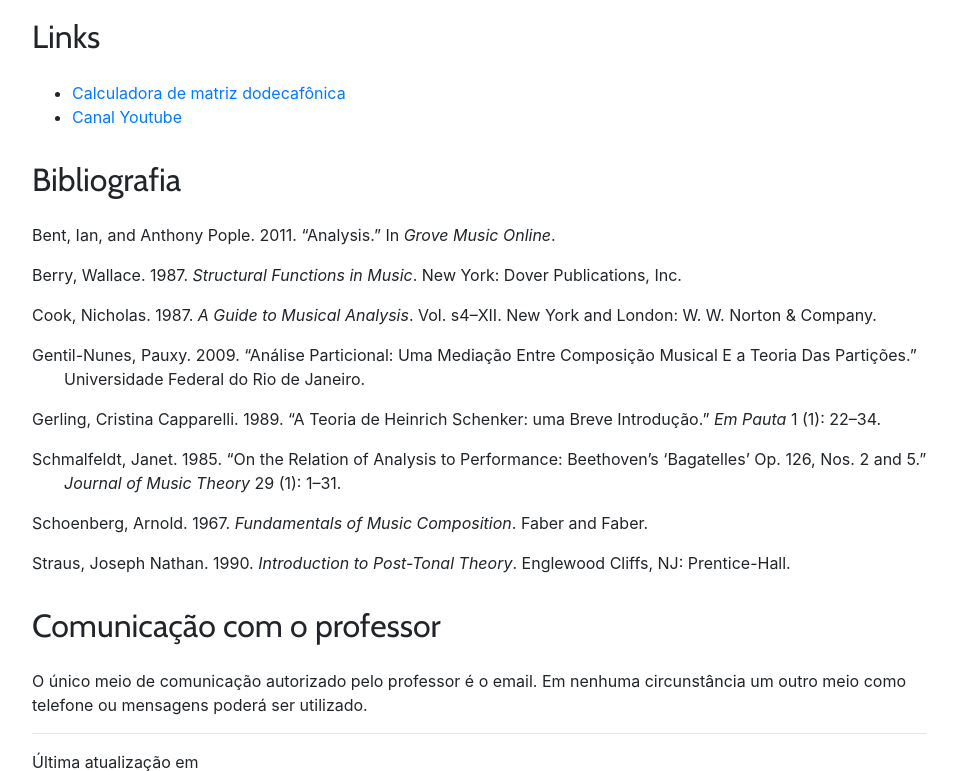
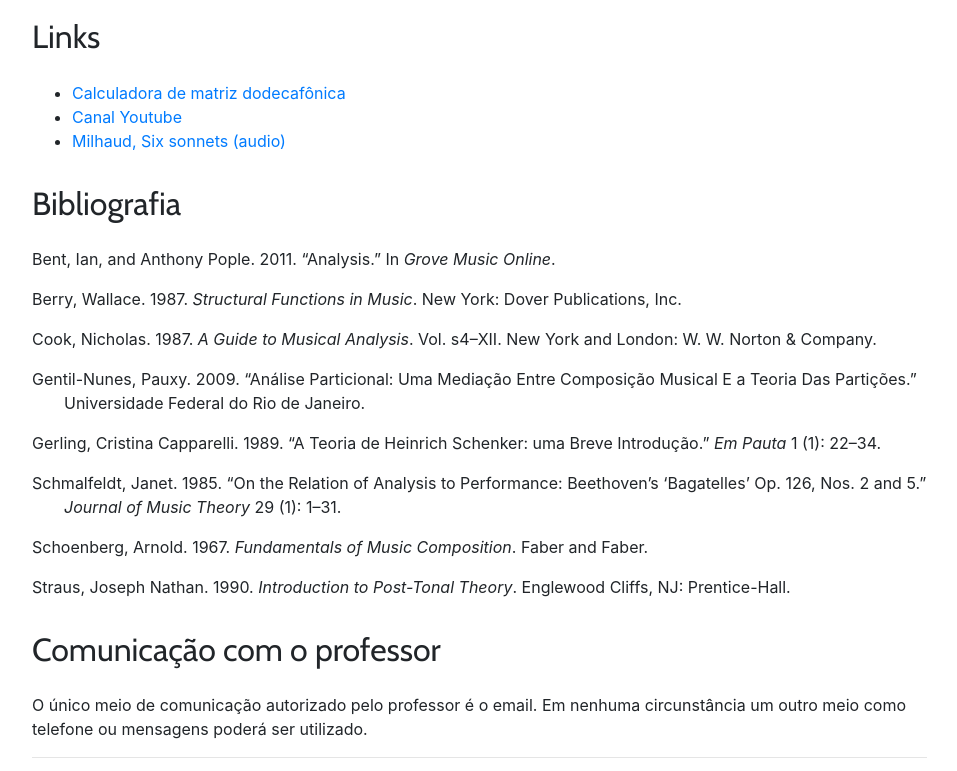
Before and after one commit to kroger/genosmus, a Jekyll site: the page built from _marcos/musa90.md, in a window 1280 px wide and 900 px high, scrolled down 2272 px, cut to the strip 129-900 px from the top of the window. Shown: the whole strip, without its empty margins (68-1025 px from the left). Built offline with Jekyll 4.4.1, drawn with Linux system fonts in a browser that asks for light colours; the table of contents is made by our own code.

Commit message:
Link Milhaud

```diff
--- a/_marcos/musa90.md
+++ b/_marcos/musa90.md
@@ -63,6 +63,7 @@ width="100%" height="300"></iframe>
 
   * <a href="http://www.musictheory.net/calculators/matrix" target="_blank" rel="noopener">Calculadora de matriz dodecafônica</a>
   * <a href="https://www.youtube.com/playlist?list=PLTuRmdq29ACnq7A1vXIomKMCYBxggI5QW" target="_blank" rel="noopener">Canal Youtube</a>
+  * [Milhaud, Six sonnets (audio)](https://archive.org/details/C_1962_06_05_c2)
 
 ## Bibliografia
 
```
